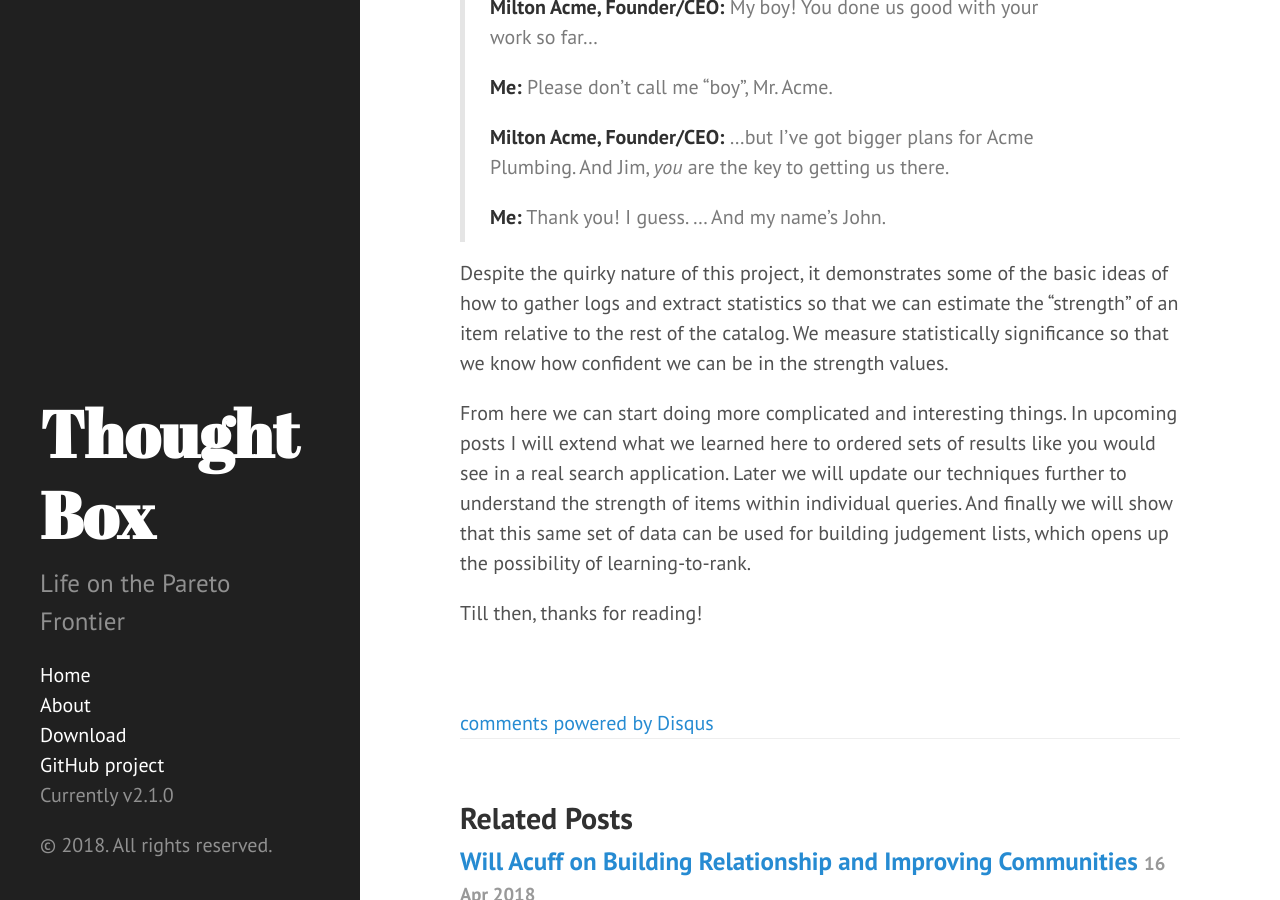
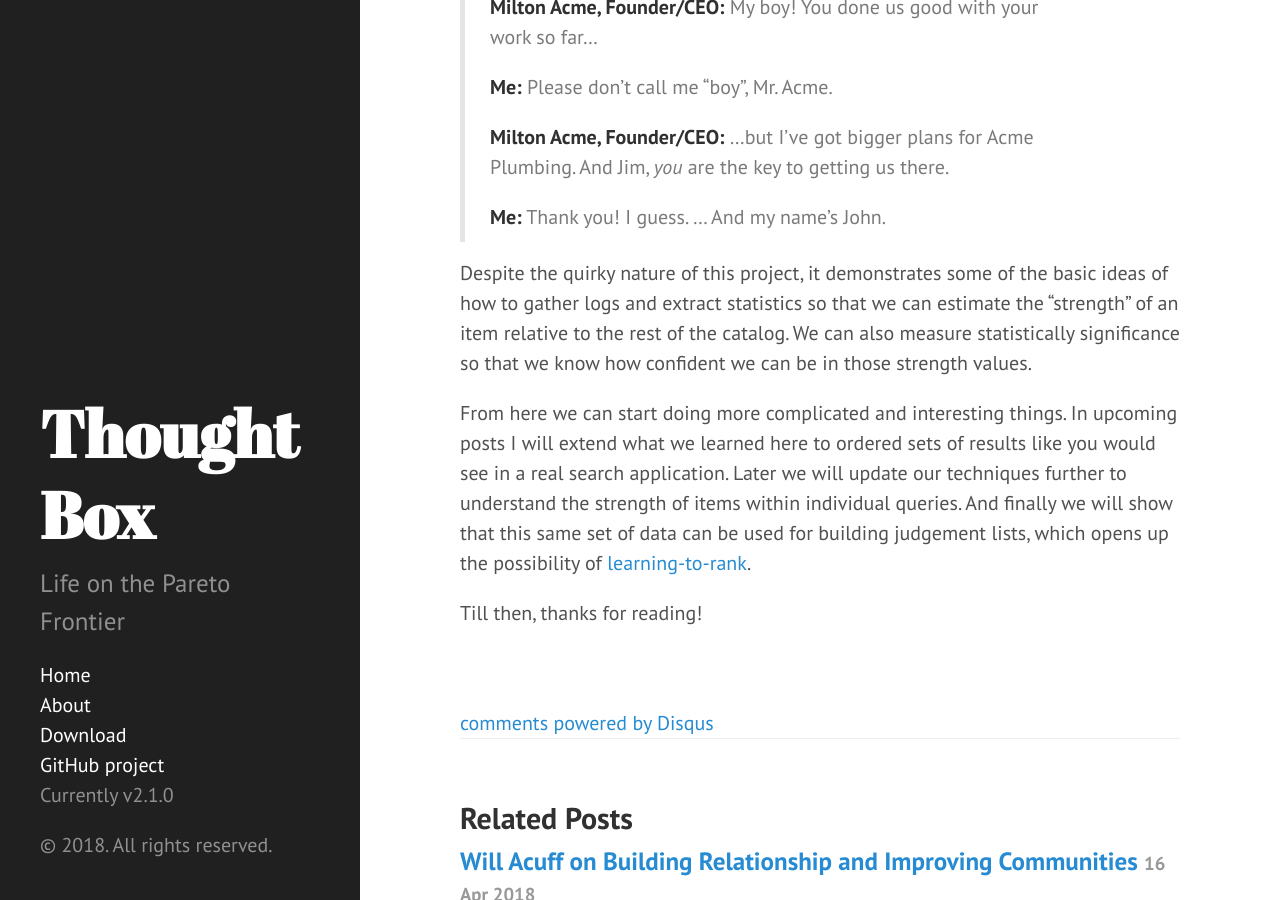
Before and after one commit to JnBrymn/JnBrymn.github.io, a Jekyll site: the page built from _posts/2018-04-16-better-click-tracking-1.md, in a window 1280 px wide and 900 px high, scrolled down 7821 px. Built offline with Jekyll 4.4.1, drawn with Linux system fonts in a browser that asks for light colours; comment, search, counter and statistics services are not loaded.

Commit message:
touch ups

```diff
--- a/_posts/2018-04-16-better-click-tracking-1.md
+++ b/_posts/2018-04-16-better-click-tracking-1.md
@@ -180,8 +180,8 @@ Given these metrics, we will find all the items that have _significantly_ higher
 >
 > **Me:** Thank you! I guess. ... And my name's John.
 
-Despite the quirky nature of this project, it demonstrates some of the basic ideas of how to gather logs and extract statistics so that we can estimate the "strength" of an item relative to the rest of the catalog. We measure statistically significance so that we know how confident we can be in the strength values.
+Despite the quirky nature of this project, it demonstrates some of the basic ideas of how to gather logs and extract statistics so that we can estimate the "strength" of an item relative to the rest of the catalog. We can also measure statistically significance so that we know how confident we can be in those strength values.
 
-From here we can start doing more complicated and interesting things. In upcoming posts I will extend what we learned here to ordered sets of results like you would see in a real search application. Later we will update our techniques further to understand the strength of items within individual queries. And finally we will show that this same set of data can be used for building judgement lists, which opens up the possibility of learning-to-rank.
+From here we can start doing more complicated and interesting things. In upcoming posts I will extend what we learned here to ordered sets of results like you would see in a real search application. Later we will update our techniques further to understand the strength of items within individual queries. And finally we will show that this same set of data can be used for building judgement lists, which opens up the possibility of [learning-to-rank](https://en.wikipedia.org/wiki/Learning_to_rank).
 
 Till then, thanks for reading!
```
